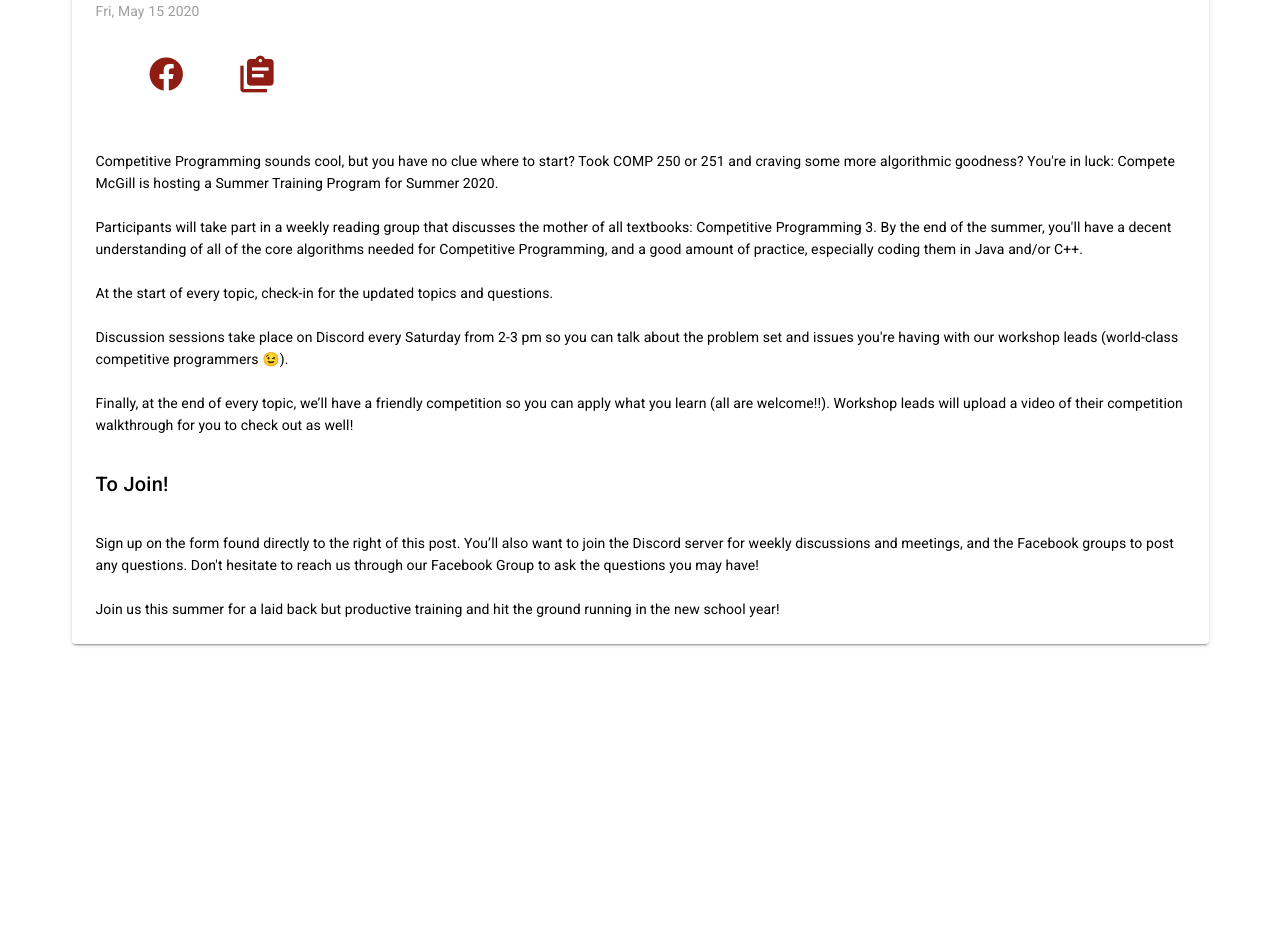
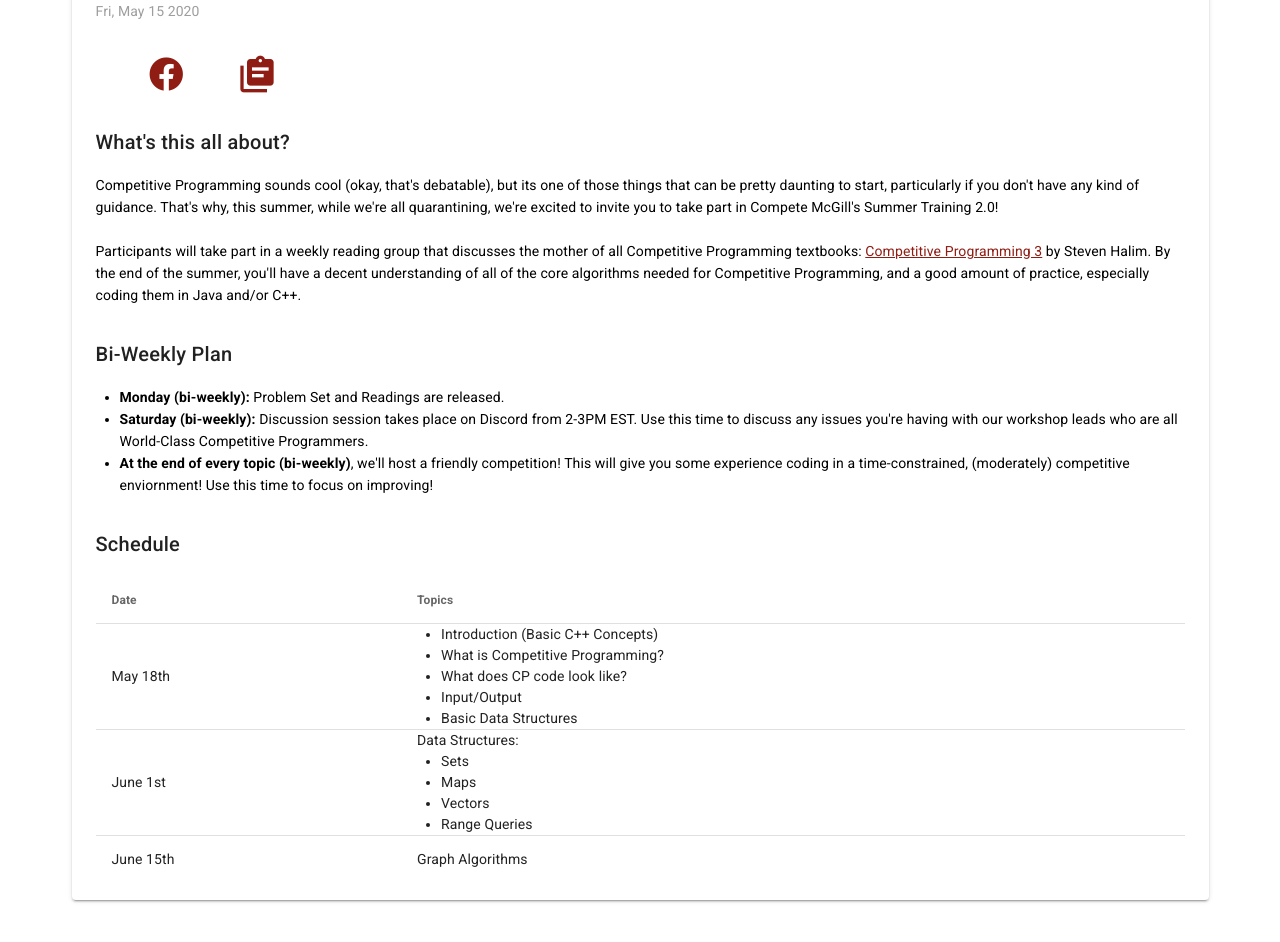
Before and after one commit to competemcgill/wisp-ui, a Vue app: page / in a window 1280 px wide. Shown: the part 280-1222 px from the top of the page. Before the commit the page ends 988 px from the top, so only its background shows below. Built offline with nearby package versions, Linux system fonts and the light colour scheme; no server answers.

Commit message:
Update Home Page Description and Typography

```diff
--- a/src/components/Home/Announcement.vue
+++ b/src/components/Home/Announcement.vue
@@ -28,44 +28,117 @@
                 >
               </v-row>
             </v-col>
-            <v-col lg="10" md="8"></v-col>
           </v-card-text>
-          <v-card-text class="black--text">
-            Competitive Programming sounds cool, but you have no clue where to
-            start? Took COMP 250 or 251 and craving some more algorithmic
-            goodness? You're in luck: Compete McGill is hosting a Summer
-            Training Program for Summer 2020.
+            <v-card-title>What's this all about?</v-card-title>
+            <v-card-text class="black--text">
+            Competitive Programming sounds cool (okay, that's debatable), but
+            its one of those things that can be pretty daunting to start,
+            particularly if you don't have any kind of guidance. That's why,
+            this summer, while we're all quarantining, we're excited to invite
+            you to take part in Compete McGill's Summer Training 2.0!
             <br />
             <br />Participants will take part in a weekly reading group that
-            discusses the mother of all textbooks: Competitive Programming 3. By
-            the end of the summer, you'll have a decent understanding of all of
-            the core algorithms needed for Competitive Programming, and a good
-            amount of practice, especially coding them in Java and/or C++.
-            <br />
-            <br />At the start of every topic, check-in for the updated topics
-            and questions.
-            <br />
-            <br />Discussion sessions take place on Discord every Saturday from
-            2-3 pm so you can talk about the problem set and issues you're
-            having with our workshop leads (world-class competitive programmers
-            😉).
-            <br />
-            <br />Finally, at the end of every topic, we’ll have a friendly
-            competition so you can apply what you learn (all are welcome!!).
-            Workshop leads will upload a video of their competition walkthrough
-            for you to check out as well!
-          </v-card-text>
-          <v-card-text class="title black--text">To Join!</v-card-text>
-          <v-card-text class="black--text">
-            Sign up on the form found directly to the right of this post. You’ll
-            also want to join the Discord server for weekly discussions and
-            meetings, and the Facebook groups to post any questions. Don't
-            hesitate to reach us through our Facebook Group to ask the questions
-            you may have!
-            <br />
-            <br />Join us this summer for a laid back but productive training
-            and hit the ground running in the new school year!
-          </v-card-text>
+            discusses the mother of all Competitive Programming textbooks:
+            <a href="https://cpbook.net/" target="_blank"
+              >Competitive Programming 3</a
+            >
+            by Steven Halim. By the end of the summer, you'll have a decent
+            understanding of all of the core algorithms needed for Competitive
+            Programming, and a good amount of practice, especially coding them
+            in Java and/or C++.
+            </v-card-text>
+            <v-card-title>Bi-Weekly Plan</v-card-title>
+            <v-card-text class="black--text">
+            <ul>
+              <li>
+                <b>Monday (bi-weekly):</b> Problem Set and Readings are
+                released.
+              </li>
+              <li>
+                <b>Saturday (bi-weekly):</b> Discussion session takes place on
+                Discord from 2-3PM EST. Use this time to discuss any issues
+                you're having with our workshop leads who are all World-Class
+                Competitive Programmers.
+              </li>
+              <li>
+                <b>At the end of every topic (bi-weekly)</b>, we'll host a
+                friendly competition! This will give you some experience coding
+                in a time-constrained, (moderately) competitive enviornment! Use
+                this time to focus on improving!
+              </li>
+            </ul>
+            </v-card-text>
+            <v-card-title>Schedule</v-card-title>
+            <v-card-text class="black--text">
+            <v-simple-table fixed-header height="300px">
+              <thead>
+                <tr>
+                  <th class="text-left">Date</th>
+                  <th class="text-left">Topics</th>
+                </tr>
+              </thead>
+              <tbody>
+                <tr>
+                  <td>May 18th</td>
+                  <td>
+                    <ul>
+                      <li>Introduction (Basic C++ Concepts)</li>
+                      <li>What is Competitive Programming?</li>
+                      <li>What does CP code look like?</li>
+                      <li>Input/Output</li>
+                      <li>Basic Data Structures</li>
+                    </ul>
+                  </td>
+                </tr>
+                <tr>
+                  <td>June 1st</td>
+                  <td>
+                    Data Structures:
+                    <ul>
+                      <li>Sets</li>
+                      <li>Maps</li>
+                      <li>Vectors</li>
+                      <li>Range Queries</li>
+                    </ul>
+                  </td>
+                </tr>
+                <tr>
+                  <td>June 15th</td>
+                  <td>
+                    Graph Algorithms
+                  </td>
+                </tr>
+                <tr>
+                  <td>June 29th</td>
+                  <td>
+                    <ul>
+                      <li>Sorting</li>
+                      <li>Searching</li>
+                      <li>Greedy Algorithms</li>
+                    </ul>
+                  </td>
+                </tr>
+                <tr>
+                  <td>July 13th</td>
+                  <td>
+                    Dynamic Programming
+                  </td>
+                </tr>
+                <tr>
+                  <td>July 27th</td>
+                  <td>
+                    Math
+                  </td>
+                </tr>
+                <tr>
+                  <td>August 10th</td>
+                  <td>
+                    String Algorithms
+                  </td>
+                </tr>
+              </tbody>
+            </v-simple-table>
+            </v-card-text>
         </v-row>
       </v-container>
     </v-card>
@@ -94,7 +167,7 @@ export default {
         default:
           break;
       }
-    }
-  }
+    },
+  },
 };
 </script>
--- a/src/views/Home/index.vue
+++ b/src/views/Home/index.vue
@@ -2,7 +2,7 @@
 <template>
   <div class="home">
     <v-container class="my-5">
-      <h1 class="my-5 display-1 black--text text-uppercase">home</h1>
+      <h1 class="my-5 display-1 font-weight-light">Home</h1>
       <announcement />
       <!-- <news /> -->
     </v-container>
```
